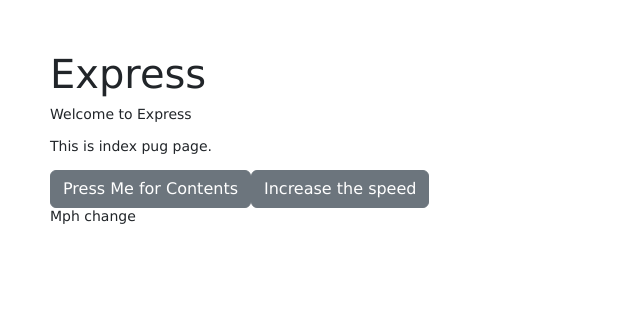
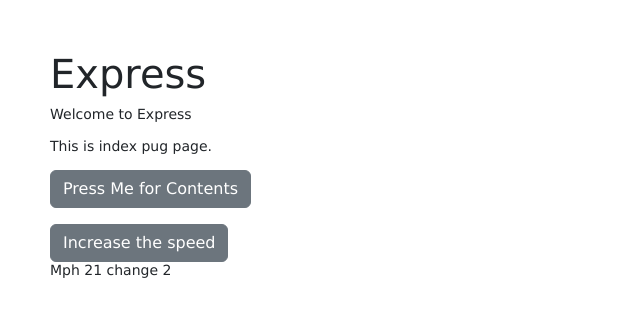
Before and after one commit to S566425/f23wb25peravarapu, a Node server app: page / in a window 1280 px wide. Shown: the top 317 px of the page, without its empty margins (0-640 px from the left). Run offline with Node 20, Linux system fonts and the light colour scheme.

Commit message:
Update index.pug

```diff
--- a/views/index.pug
+++ b/views/index.pug
@@ -5,13 +5,17 @@ block content
   p Welcome to #{title}
   p This is index pug page.
   button(type="button", class="btn btn-secondary") Press Me  for Contents
-
-  button(type="button", class="btn btn-secondary",id="faster",'click'='goFaster()') Increase the speed
-  div(id="faster") Mph #{mph} change #{change}
+  <br>
+  <br>
+  button(type="button", class="btn btn-secondary",id="faster",onclick='goFaster()') Increase the speed
+  //div(id="faster") Mph #{mph} change #{change}
 
   script
     - var mph=20;
     - var change=1;
     function goFaster()
-      mph=mph+change
-      change=change+1
+      - mph=mph+change
+      - change=change+1
+
+
+  div(id="faster") Mph #{mph} change #{change}
```
